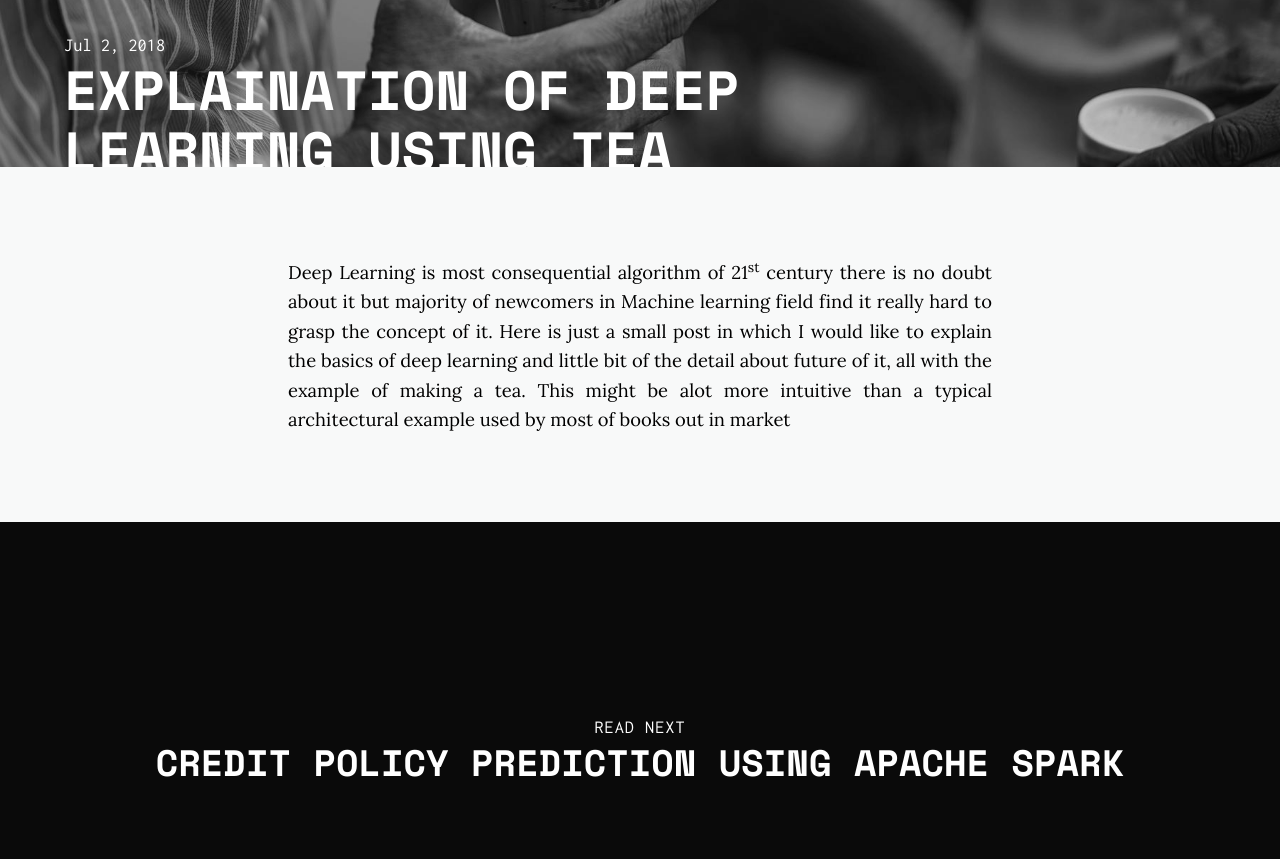
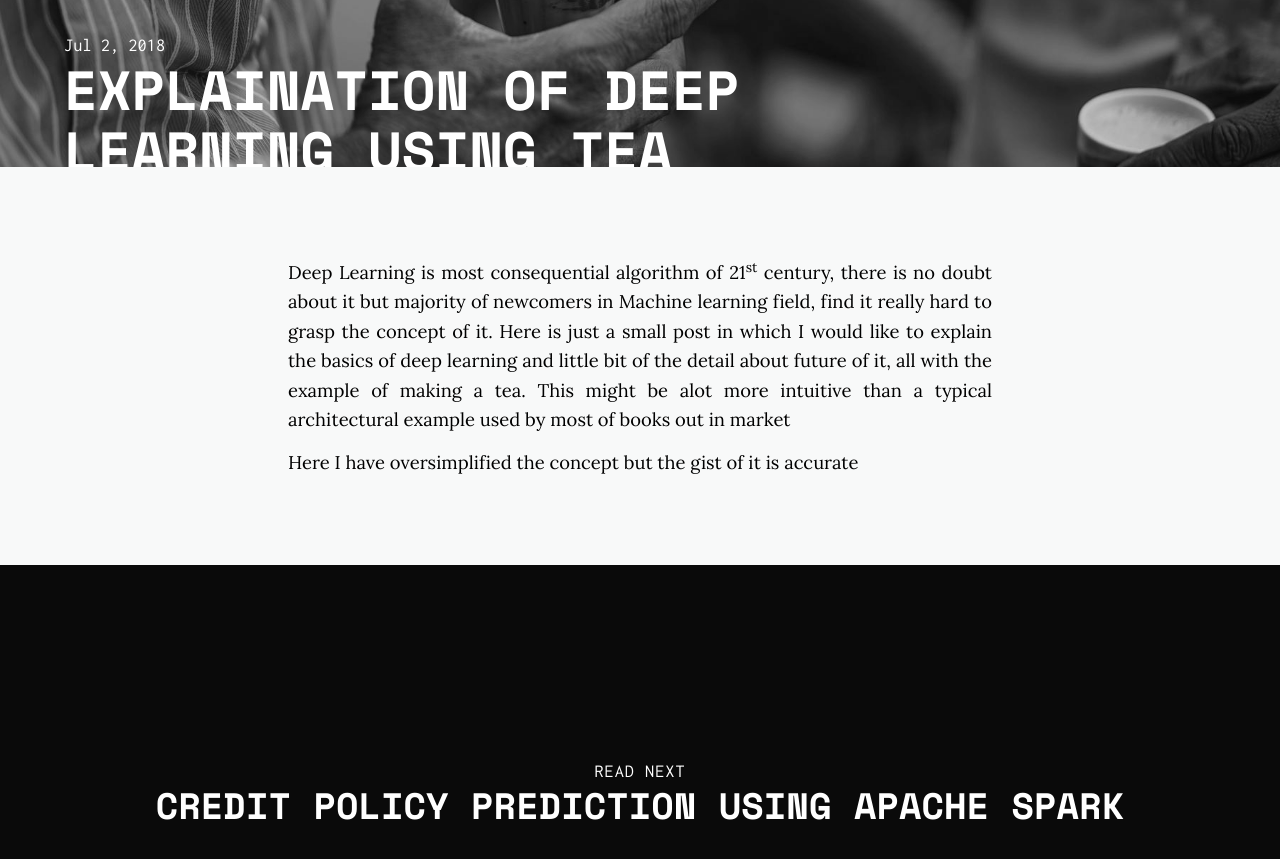
Before and after one commit to daftengineer/daftengineer.github.io, a Jekyll site: the page built from _posts/2018-07-02-deeplearning-chai.markdown, in a window 1280 px wide and 900 px high, scrolled down 477 px. Shown: the top 859 px of the window. Built offline with Jekyll 4.4.1, drawn with Linux system fonts in a browser that asks for light colours; nearby versions of some CDN libraries.

Commit message:
Update 2018-07-02-deeplearning-chai.markdown

```diff
--- a/_posts/2018-07-02-deeplearning-chai.markdown
+++ b/_posts/2018-07-02-deeplearning-chai.markdown
@@ -8,6 +8,8 @@ image-sm:
 ---
 <!--background-color: rgb(31, 167, 197); background-position: center center; background-repeat: no-repeat; background: -webkit-gradient(radial, center center, 0, center center, 460, from(#98fb98), to(#2F2727)); background: -webkit-radial-gradient(circle, #98fb98, #2F2727); background: -moz-radial-gradient(circle, #98fb98, #2F2727); background: -ms-radial-gradient(circle, #98fb98, #2F2727);-->
 <div style="color:black;"><p></p>
-  <p style="text-align:justify;">Deep Learning is most consequential algorithm of 21<sup>st</sup> century there is no doubt about it but majority of newcomers in Machine learning field find it really hard to grasp the concept of it. Here is just a small post in which I would like to explain the basics of deep learning and little bit of the detail about future of it, all with the example of making a tea. This might be alot more intuitive than a typical architectural example used by most of books out in market</p>
+  <p style="text-align:justify;">Deep Learning is most consequential algorithm of 21<sup>st</sup> century, there is no doubt about it but majority of newcomers in Machine learning field, find it really hard to grasp the concept of it. Here is just a small post in which I would like to explain the basics of deep learning and little bit of the detail about future of it, all with the example of making a tea. This might be alot more intuitive than a typical architectural example used by most of books out in market</p>
+  <p style="text-align:justify;">Here I have oversimplified the concept but the gist of it is accurate</p>
   <p style="text-align:justify;"></p>
+
 </div>
```
